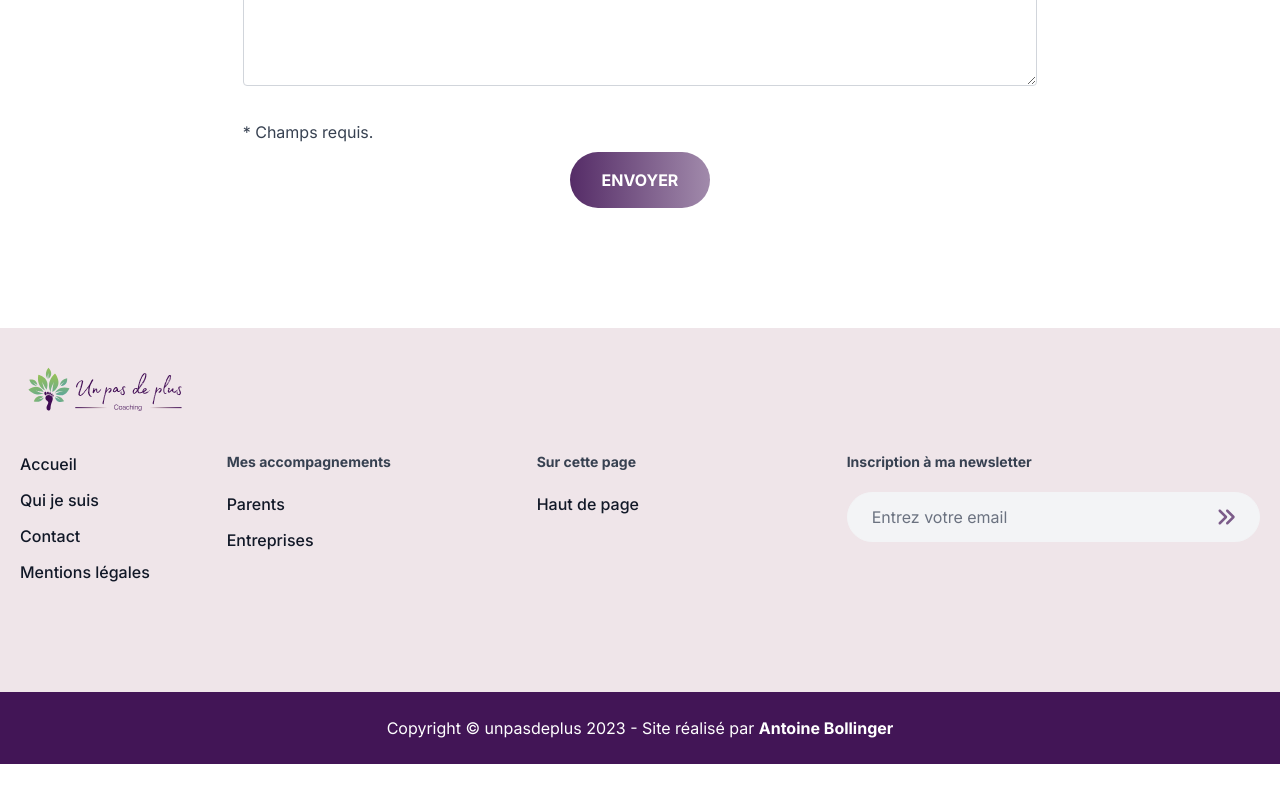
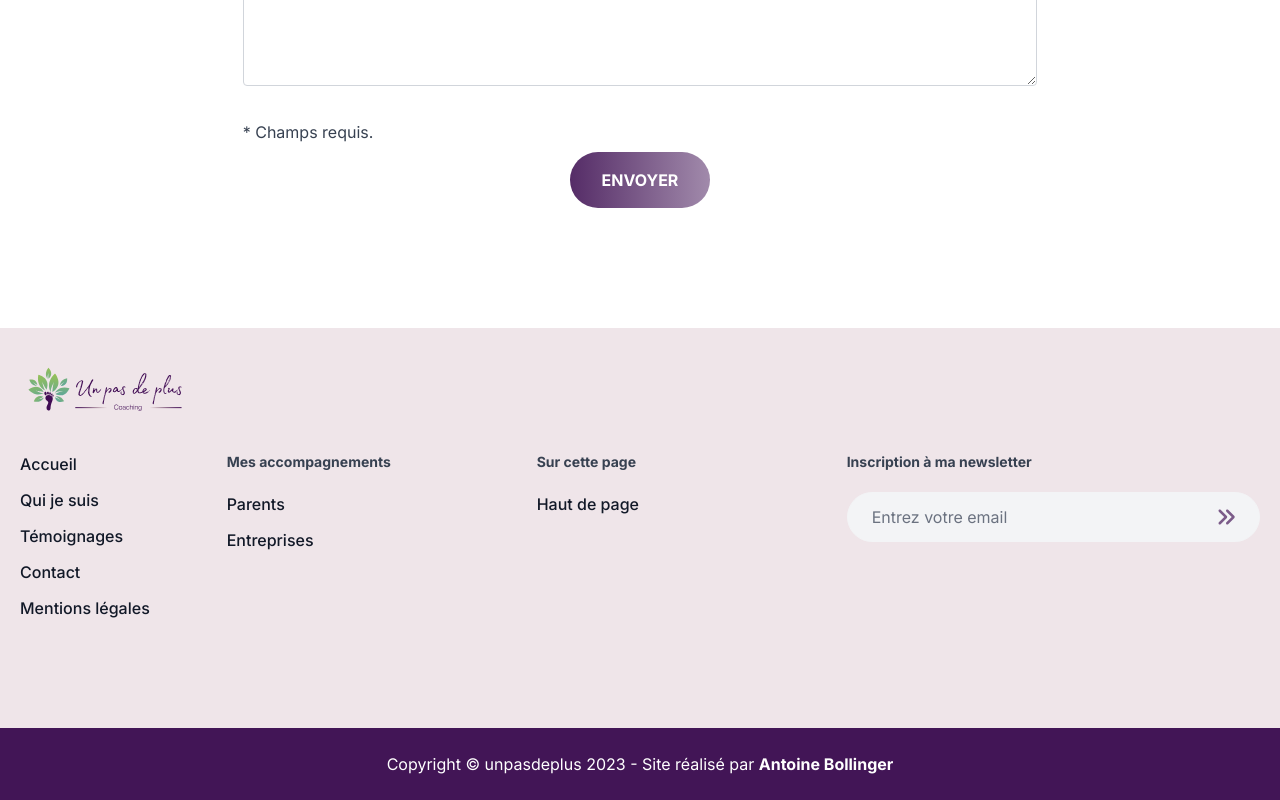
Before and after one commit to antoinebollinger/unpasdeplus-coaching, a Next.js app: page /contact in a window 1280 px wide. Shown: the part 1092-1892 px from the top of the page. Before the commit the page ends 1856 px from the top, so only its background shows below. Built offline with nearby package versions, Linux system fonts and the light colour scheme.

Commit message:
✨ testing new page Temoignages

```diff
--- /dev/null
+++ b/app/temoignages/page.tsx
@@ -0,0 +1,10 @@
+import Layout from '../../src/layout'
+import Temoignages from '../../src/sections/accueil/temoignages'
+
+export default function Page() {
+    return (
+        <Layout >
+            <Temoignages />
+        </Layout >
+    )
+}
--- a/package.json
+++ b/package.json
@@ -3,7 +3,8 @@
     "dev": "next dev",
     "build": "next build",
     "start": "next start",
-    "lint": "next lint"
+    "lint": "next lint",
+    "updateBranch": "git checkout %npm_config_branch% && git fetch origin && git merge origin/main"
   },
   "dependencies": {
     "@fortawesome/free-brands-svg-icons": "^6.4.0",
--- a/src/components/footer.tsx
+++ b/src/components/footer.tsx
@@ -91,6 +91,11 @@ export default function Footer({
                                         </Link>
                                     </li>
                                     <li>
+                                        <Link href="/temoignages">
+                                            Témoignages
+                                        </Link>
+                                    </li>
+                                    <li>
                                         <Link href="/contact">
                                             Contact
                                         </Link>
```
